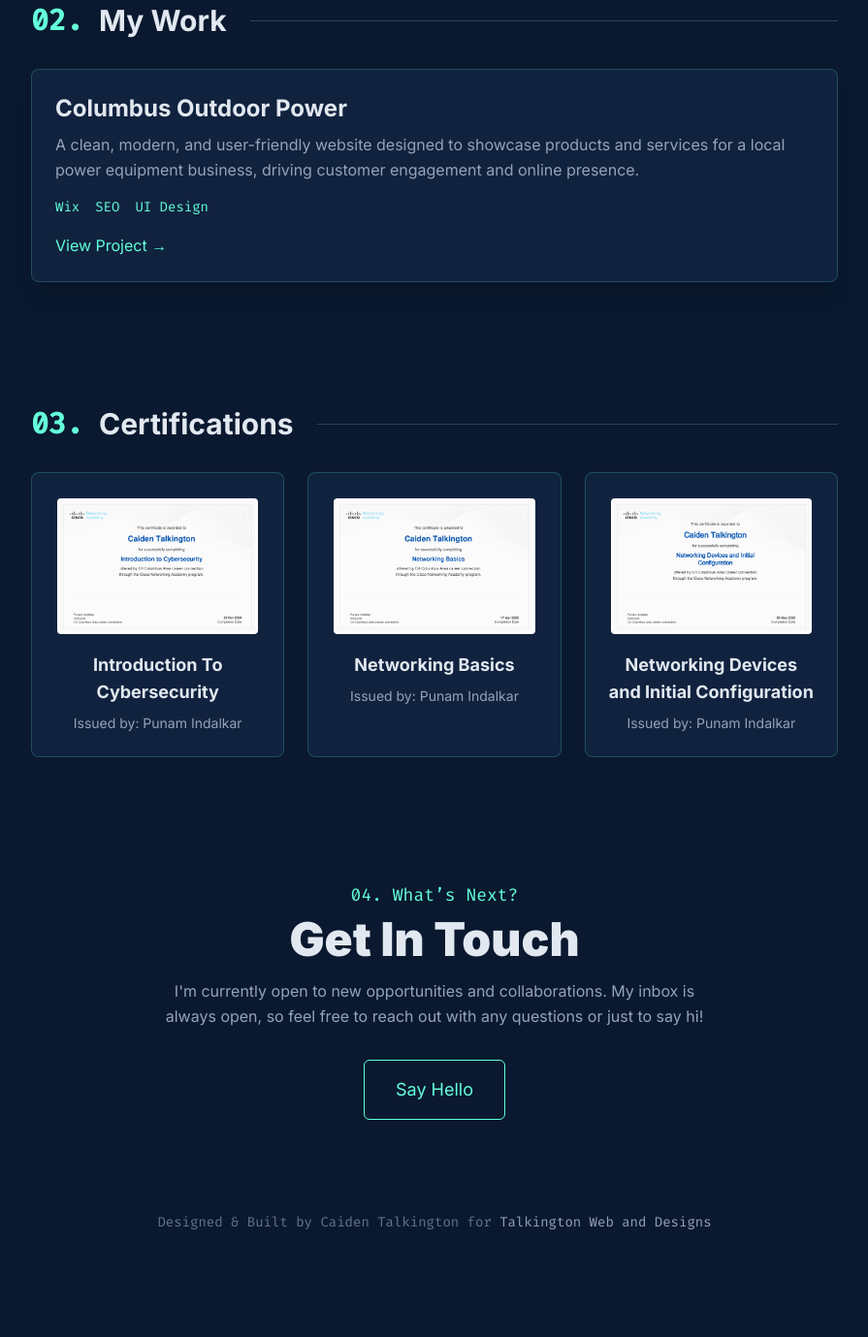
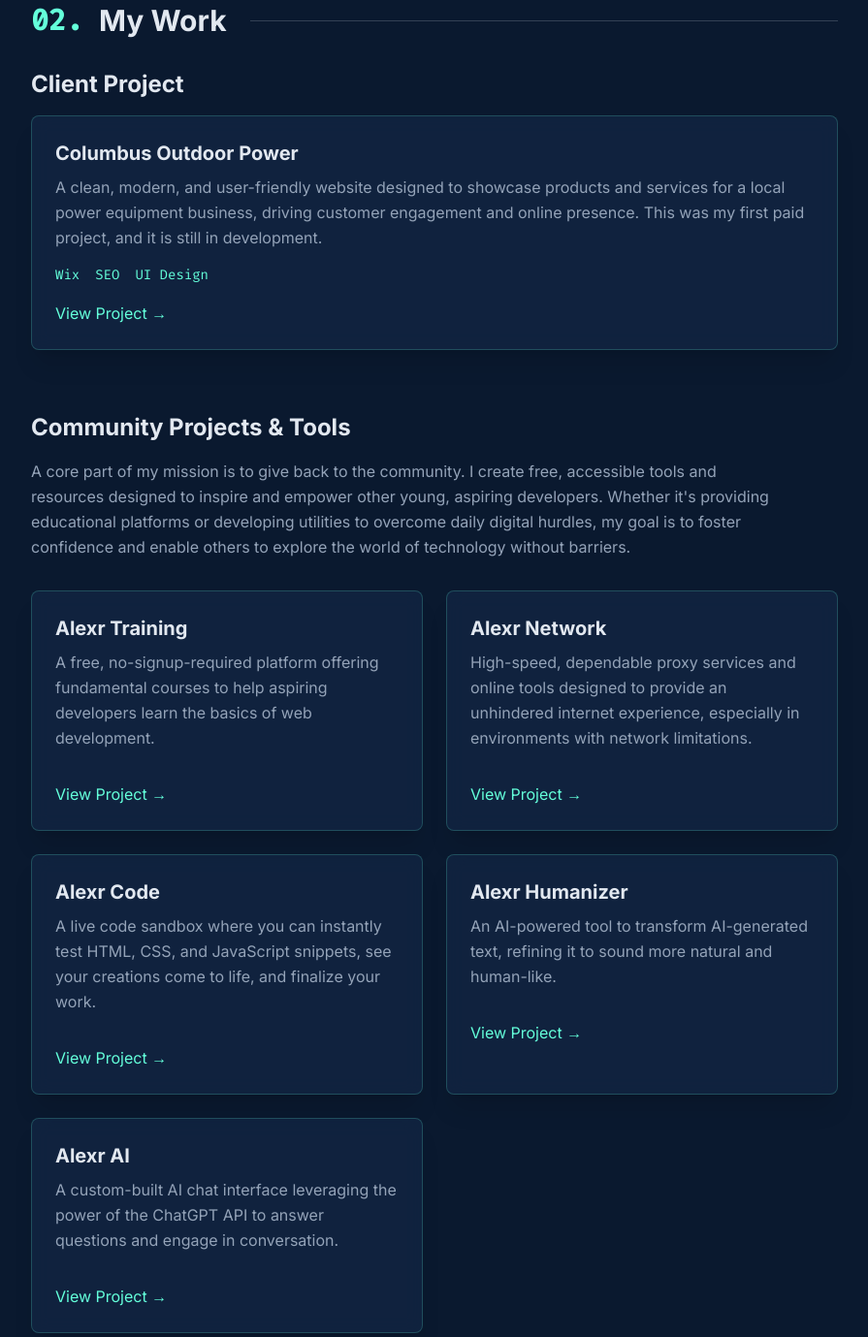
Before and after one commit to AlexRNetworks/portfolio, a plain HTML site: page index.html in a window 1280 px wide. Shown: the part 1245-2624 px from the top of the page at 97% size, without its empty margins (192-1087 px from the left). Before the commit the page ends 2564 px from the top, so only its background shows below. Drawn offline with nearby package versions, Linux system fonts and the light colour scheme.

Commit message:
Update index.html

```diff
--- a/index.html
+++ b/index.html
@@ -142,10 +142,13 @@
                     <span class="font-code text-accent mr-4">02.</span> My Work
                     <span class="flex-grow h-px bg-slate-700 ml-6"></span>
                 </h2>
+
+                <div class="mb-16">
+                    <h3 class="text-2xl font-bold text-slate-200 mb-4">Client Project</h3>
                     <div class="glass-card rounded-lg p-6 shadow-xl hover:shadow-2xl transition-shadow duration-300">
-                    <h3 class="text-2xl font-bold text-slate-200 mb-2">Columbus Outdoor Power</h3>
+                        <h4 class="text-xl font-bold text-slate-200 mb-2">Columbus Outdoor Power</h4>
                         <p class="text-slate-400 mb-4">
-                        A clean, modern, and user-friendly website designed to showcase products and services for a local power equipment business, driving customer engagement and online presence.
+                            A clean, modern, and user-friendly website designed to showcase products and services for a local power equipment business, driving customer engagement and online presence. This was my first paid project, and it is still in development.
                         </p>
                         <div class="flex space-x-4">
                             <span class="font-code text-sm text-accent">Wix</span>
@@ -154,7 +157,56 @@
                         </div>
                          <a href="https://www.columbusoutdoorpower.com/" target="_blank" class="inline-block mt-4 text-accent hover:underline">View Project &rarr;</a>
                     </div>
-                <!-- Add more project cards here -->
+                </div>
+
+                <div>
+                    <h3 class="text-2xl font-bold text-slate-200 mb-4">Community Projects & Tools</h3>
+                    <p class="mb-8 text-slate-400 max-w-3xl">
+                        A core part of my mission is to give back to the community. I create free, accessible tools and resources designed to inspire and empower other young, aspiring developers. Whether it's providing educational platforms or developing utilities to overcome daily digital hurdles, my goal is to foster confidence and enable others to explore the world of technology without barriers.
+                    </p>
+                    <div class="grid md:grid-cols-2 gap-6">
+                        <!-- Alexr Training -->
+                        <div class="glass-card rounded-lg p-6 shadow-xl hover:shadow-2xl transition-shadow duration-300">
+                            <h4 class="text-xl font-bold text-slate-200 mb-2">Alexr Training</h4>
+                            <p class="text-slate-400 mb-4">
+                                A free, no-signup-required platform offering fundamental courses to help aspiring developers learn the basics of web development.
+                            </p>
+                            <a href="https://alexr-training.netlify.app/" target="_blank" class="inline-block mt-4 text-accent hover:underline">View Project &rarr;</a>
+                        </div>
+                        <!-- Alexr Network -->
+                        <div class="glass-card rounded-lg p-6 shadow-xl hover:shadow-2xl transition-shadow duration-300">
+                            <h4 class="text-xl font-bold text-slate-200 mb-2">Alexr Network</h4>
+                            <p class="text-slate-400 mb-4">
+                                High-speed, dependable proxy services and online tools designed to provide an unhindered internet experience, especially in environments with network limitations.
+                            </p>
+                             <a href="https://alexrnetwork.netlify.app/" target="_blank" class="inline-block mt-4 text-accent hover:underline">View Project &rarr;</a>
+                        </div>
+                        <!-- Alexr Code -->
+                        <div class="glass-card rounded-lg p-6 shadow-xl hover:shadow-2xl transition-shadow duration-300">
+                            <h4 class="text-xl font-bold text-slate-200 mb-2">Alexr Code</h4>
+                            <p class="text-slate-400 mb-4">
+                                A live code sandbox where you can instantly test HTML, CSS, and JavaScript snippets, see your creations come to life, and finalize your work.
+                            </p>
+                             <a href="https://alexrcode.netlify.app/" target="_blank" class="inline-block mt-4 text-accent hover:underline">View Project &rarr;</a>
+                        </div>
+                        <!-- Alexr Humanizer -->
+                        <div class="glass-card rounded-lg p-6 shadow-xl hover:shadow-2xl transition-shadow duration-300">
+                            <h4 class="text-xl font-bold text-slate-200 mb-2">Alexr Humanizer</h4>
+                            <p class="text-slate-400 mb-4">
+                                An AI-powered tool to transform AI-generated text, refining it to sound more natural and human-like.
+                            </p>
+                             <a href="https://alexr-humanzier.netlify.app/" target="_blank" class="inline-block mt-4 text-accent hover:underline">View Project &rarr;</a>
+                        </div>
+                         <!-- Alexr AI -->
+                        <div class="glass-card rounded-lg p-6 shadow-xl hover:shadow-2xl transition-shadow duration-300">
+                            <h4 class="text-xl font-bold text-slate-200 mb-2">Alexr AI</h4>
+                            <p class="text-slate-400 mb-4">
+                                A custom-built AI chat interface leveraging the power of the ChatGPT API to answer questions and engage in conversation.
+                            </p>
+                             <a href="https://alexr-humanzier.netlify.app/" target="_blank" class="inline-block mt-4 text-accent hover:underline">View Project &rarr;</a>
+                        </div>
+                    </div>
+                </div>
             </section>
 
             <!-- Certifications Section -->
```
Lines whose indentation alone changed are shown as unchanged.
